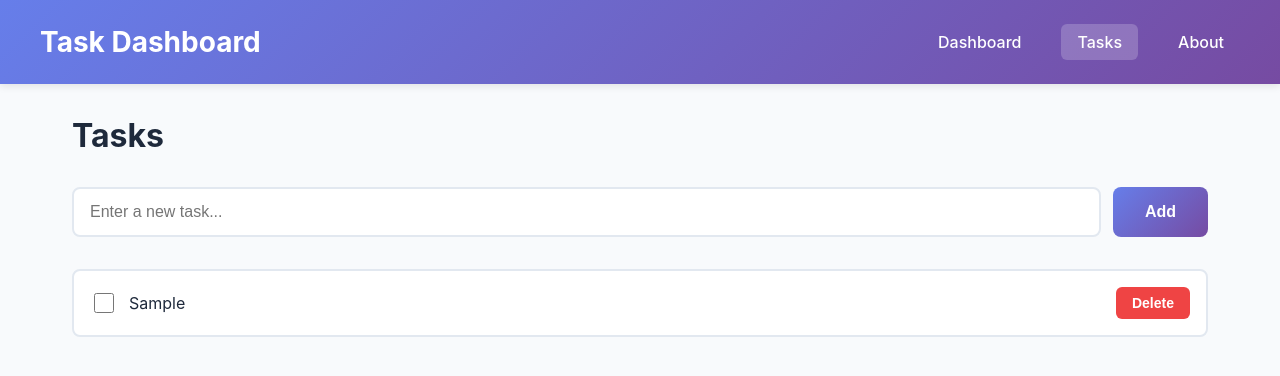
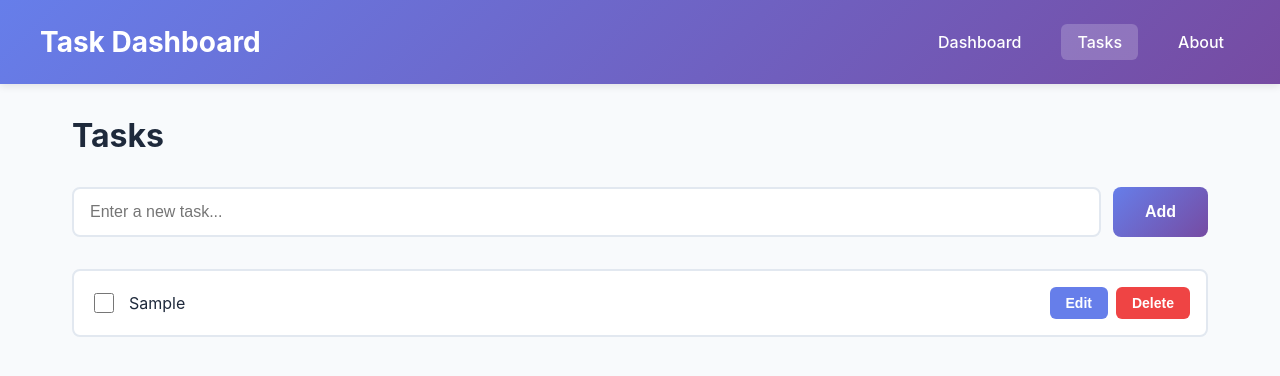
Before and after one commit to pujan-mhj/task-dashboard, a Nuxt app: page /tasks in a window 1280 px wide. Both pictures are taken after typing "Sample" into the empty fields and a click on the button "Add". Shown: the top 376 px of the page. Built offline with nearby package versions, Linux system fonts and the light colour scheme; no server answers.

Commit message:
Add CRUD functionality to the tasks

```diff
--- a/components/TaskItem.vue
+++ b/components/TaskItem.vue
@@ -8,12 +8,49 @@ const props = defineProps<{
 const emit = defineEmits<{
   toggle: [id: number]
   delete: [id: number]
+  edit: [id: number, title: string]
 }>()
+
+const isEditing = ref(false)
+const editedTitle = ref('')
+
+const startEdit = () => {
+  isEditing.value = true
+  editedTitle.value = props.task.title
+  // Focus the input after it's rendered
+  nextTick(() => {
+    const input = document.getElementById(`edit-input-${props.task.id}`)
+    if (input) {
+      (input as HTMLInputElement).focus()
+    }
+  })
+}
+
+const saveEdit = () => {
+  const trimmed = editedTitle.value.trim()
+  if (trimmed && trimmed !== props.task.title) {
+    emit('edit', props.task.id, trimmed)
+  }
+  isEditing.value = false
+}
+
+const cancelEdit = () => {
+  isEditing.value = false
+  editedTitle.value = ''
+}
+
+const handleKeydown = (event: KeyboardEvent) => {
+  if (event.key === 'Enter') {
+    saveEdit()
+  } else if (event.key === 'Escape') {
+    cancelEdit()
+  }
+}
 </script>
 
 <template>
   <div class="task-item" :class="{ completed: task.completed }">
-    <label class="task-checkbox-label">
+    <label v-if="!isEditing" class="task-checkbox-label">
       <input
         type="checkbox"
         :checked="task.completed"
@@ -23,6 +60,28 @@ const emit = defineEmits<{
       />
       <span class="task-title">{{ task.title }}</span>
     </label>
+
+    <div v-else class="edit-container">
+      <input
+        :id="`edit-input-${task.id}`"
+        v-model="editedTitle"
+        type="text"
+        class="edit-input"
+        @keydown="handleKeydown"
+        @blur="saveEdit"
+        :aria-label="`Edit ${task.title}`"
+      />
+    </div>
+
+    <div class="button-group">
+      <button
+        v-if="!isEditing"
+        @click="startEdit"
+        class="edit-button"
+        :aria-label="`Edit ${task.title}`"
+      >
+        Edit
+      </button>
       <button
         @click="emit('delete', task.id)"
         class="delete-button"
@@ -30,6 +89,7 @@ const emit = defineEmits<{
       >
         Delete
       </button>
+    </div>
   </div>
 </template>
 
@@ -43,6 +103,7 @@ const emit = defineEmits<{
   border: 2px solid #e2e8f0;
   border-radius: 8px;
   transition: all 0.2s;
+  gap: 0.75rem;
 }
 
 .task-item:hover {
@@ -61,6 +122,7 @@ const emit = defineEmits<{
   gap: 0.75rem;
   flex: 1;
   cursor: pointer;
+  min-width: 0;
 }
 
 .task-checkbox {
@@ -68,16 +130,54 @@ const emit = defineEmits<{
   height: 1.25rem;
   cursor: pointer;
   accent-color: #667eea;
+  flex-shrink: 0;
 }
 
 .task-title {
   font-size: 1rem;
   transition: all 0.2s;
+  word-break: break-word;
 }
 
 .task-item.completed .task-title {
   text-decoration: line-through;
   color: #94a3b8;
+}
+
+.edit-container {
+  flex: 1;
+  min-width: 0;
+}
+
+.edit-input {
+  width: 100%;
+  padding: 0.5rem;
+  border: 2px solid #667eea;
+  border-radius: 6px;
+  font-size: 1rem;
+  outline: none;
+}
+
+.button-group {
+  display: flex;
+  gap: 0.5rem;
+  flex-shrink: 0;
+}
+
+.edit-button {
+  padding: 0.5rem 1rem;
+  background: #667eea;
+  color: white;
+  border: none;
+  border-radius: 6px;
+  font-size: 0.875rem;
+  font-weight: 600;
+  cursor: pointer;
+  transition: background-color 0.2s;
+}
+
+.edit-button:hover {
+  background: #5568d3;
 }
 
 .delete-button {
@@ -99,12 +199,20 @@ const emit = defineEmits<{
 @media (max-width: 768px) {
   .task-item {
     flex-direction: column;
-    align-items: flex-start;
-    gap: 0.75rem;
+    align-items: stretch;
   }
 
+  .task-checkbox-label {
+    width: 100%;
+  }
+
+  .button-group {
+    width: 100%;
+  }
+
+  .edit-button,
   .delete-button {
-    width: 100%;
+    flex: 1;
   }
 }
 </style>
--- a/components/TaskList.vue
+++ b/components/TaskList.vue
@@ -8,6 +8,7 @@ defineProps<{
 const emit = defineEmits<{
   toggle: [id: number]
   delete: [id: number]
+  edit: [id: number, title: string]
 }>()
 </script>
 
@@ -20,6 +21,7 @@ const emit = defineEmits<{
         :task="task"
         @toggle="emit('toggle', $event)"
         @delete="emit('delete', $event)"
+        @edit="(id, title) => emit('edit', id, title)"
       />
     </TransitionGroup>
     <div v-if="tasks.length === 0" class="empty-state">
--- a/composables/useTasks.ts
+++ b/composables/useTasks.ts
@@ -5,8 +5,59 @@ export interface Task {
   createdAt: Date
 }
 
+const STORAGE_KEY = 'task-dashboard-tasks'
+const NEXT_ID_KEY = 'task-dashboard-next-id'
+
 const tasks = ref<Task[]>([])
 let nextId = 1
+
+// Helper function to save tasks to localStorage
+const saveToLocalStorage = () => {
+  if (process.client) {
+    try {
+      const tasksToSave = tasks.value.map(task => ({
+        ...task,
+        createdAt: task.createdAt.toISOString()
+      }))
+      localStorage.setItem(STORAGE_KEY, JSON.stringify(tasksToSave))
+      localStorage.setItem(NEXT_ID_KEY, nextId.toString())
+    } catch (error) {
+      console.error('Failed to save tasks to localStorage:', error)
+    }
+  }
+}
+
+// Helper function to load tasks from localStorage
+const loadFromLocalStorage = () => {
+  if (process.client) {
+    try {
+      const savedTasks = localStorage.getItem(STORAGE_KEY)
+      const savedNextId = localStorage.getItem(NEXT_ID_KEY)
+
+      // Check if we have saved data (even if it's an empty array)
+      if (savedTasks !== null) {
+        const parsedTasks = JSON.parse(savedTasks)
+        tasks.value = parsedTasks.map((task: any) => ({
+          ...task,
+          createdAt: new Date(task.createdAt)
+        }))
+
+        if (savedNextId) {
+          nextId = parseInt(savedNextId, 10)
+        }
+
+        // Return true if localStorage key exists (even for empty array)
+        return true
+      }
+
+      return false
+    } catch (error) {
+      console.error('Failed to load tasks from localStorage:', error)
+      return false
+    }
+  }
+  return false
+}
 
 export const useTasks = () => {
   const addTask = (title: string) => {
@@ -21,6 +72,8 @@ export const useTasks = () => {
       completed: false,
       createdAt: new Date()
     })
+
+    saveToLocalStorage()
     return true
   }
 
@@ -28,6 +81,7 @@ export const useTasks = () => {
     const task = tasks.value.find(t => t.id === id)
     if (task) {
       task.completed = !task.completed
+      saveToLocalStorage()
     }
   }
 
@@ -35,7 +89,23 @@ export const useTasks = () => {
     const index = tasks.value.findIndex(t => t.id === id)
     if (index !== -1) {
       tasks.value.splice(index, 1)
+      saveToLocalStorage()
     }
+  }
+
+  const editTask = (id: number, newTitle: string) => {
+    const trimmedTitle = newTitle.trim()
+    if (!trimmedTitle) {
+      return false
+    }
+
+    const task = tasks.value.find(t => t.id === id)
+    if (task) {
+      task.title = trimmedTitle
+      saveToLocalStorage()
+      return true
+    }
+    return false
   }
 
   const completedCount = computed(() =>
@@ -54,8 +124,16 @@ export const useTasks = () => {
   })
 
   const loadInitialTasks = async () => {
-    if (tasks.value.length > 0) return // Already loaded
+    // First, try to load from localStorage
+    const hasLocalData = loadFromLocalStorage()
 
+    // Only use local data if it exists AND has tasks
+    // This allows empty task list to persist (user deleted all tasks)
+    if (hasLocalData) {
+      return // Use local data if available (even if empty)
+    }
+
+    // If no local data at all (first visit), fetch from API
     try {
       const response = await $fetch<any[]>('https://jsonplaceholder.typicode.com/todos?_limit=5')
 
@@ -67,6 +145,8 @@ export const useTasks = () => {
           createdAt: new Date()
         })
       })
+
+      saveToLocalStorage()
     } catch (error) {
       console.error('Failed to load initial tasks:', error)
       // Gracefully continue with empty list
@@ -78,6 +158,7 @@ export const useTasks = () => {
     addTask,
     toggleTask,
     deleteTask,
+    editTask,
     completedCount,
     pendingCount,
     totalCount,
--- a/pages/index.vue
+++ b/pages/index.vue
@@ -1,9 +1,9 @@
 <script setup lang="ts">
-const { totalCount, completedCount, pendingCount, completionPercentage, loadInitialTasks } = useTasks()
+const taskManager = useTasks()
 
 // Load initial tasks on mount
 onMounted(() => {
-  loadInitialTasks()
+  taskManager.loadInitialTasks()
 })
 </script>
 
@@ -14,23 +14,23 @@ onMounted(() => {
     <div class="summary-grid">
       <SummaryCard
         title="Total Tasks"
-        :value="totalCount"
+        :value="taskManager.totalCount.value"
         color="#667eea"
       />
       <SummaryCard
         title="Completed"
-        :value="completedCount"
+        :value="taskManager.completedCount.value"
         color="#10b981"
       />
       <SummaryCard
         title="Pending"
-        :value="pendingCount"
+        :value="taskManager.pendingCount.value"
         color="#f59e0b"
       />
     </div>
 
     <div class="progress-section">
-      <ProgressBar :percentage="completionPercentage" />
+      <ProgressBar :percentage="taskManager.completionPercentage.value" />
     </div>
   </div>
 </template>
--- a/pages/tasks.vue
+++ b/pages/tasks.vue
@@ -1,13 +1,17 @@
 <script setup lang="ts">
-const { tasks, addTask, toggleTask, deleteTask, loadInitialTasks } = useTasks()
+const taskManager = useTasks()
 
 // Load initial tasks on mount
 onMounted(() => {
-  loadInitialTasks()
+  taskManager.loadInitialTasks()
 })
 
 const handleAddTask = (title: string) => {
-  addTask(title)
+  taskManager.addTask(title)
+}
+
+const handleEditTask = (id: number, title: string) => {
+  taskManager.editTask(id, title)
 }
 </script>
 
@@ -18,9 +22,10 @@ const handleAddTask = (title: string) => {
     <TaskInput @add="handleAddTask" />
 
     <TaskList
-      :tasks="tasks"
-      @toggle="toggleTask"
-      @delete="deleteTask"
+      :tasks="taskManager.tasks.value"
+      @toggle="taskManager.toggleTask"
+      @delete="taskManager.deleteTask"
+      @edit="handleEditTask"
     />
   </div>
 </template>
```
Lines whose indentation alone changed are shown as unchanged.
